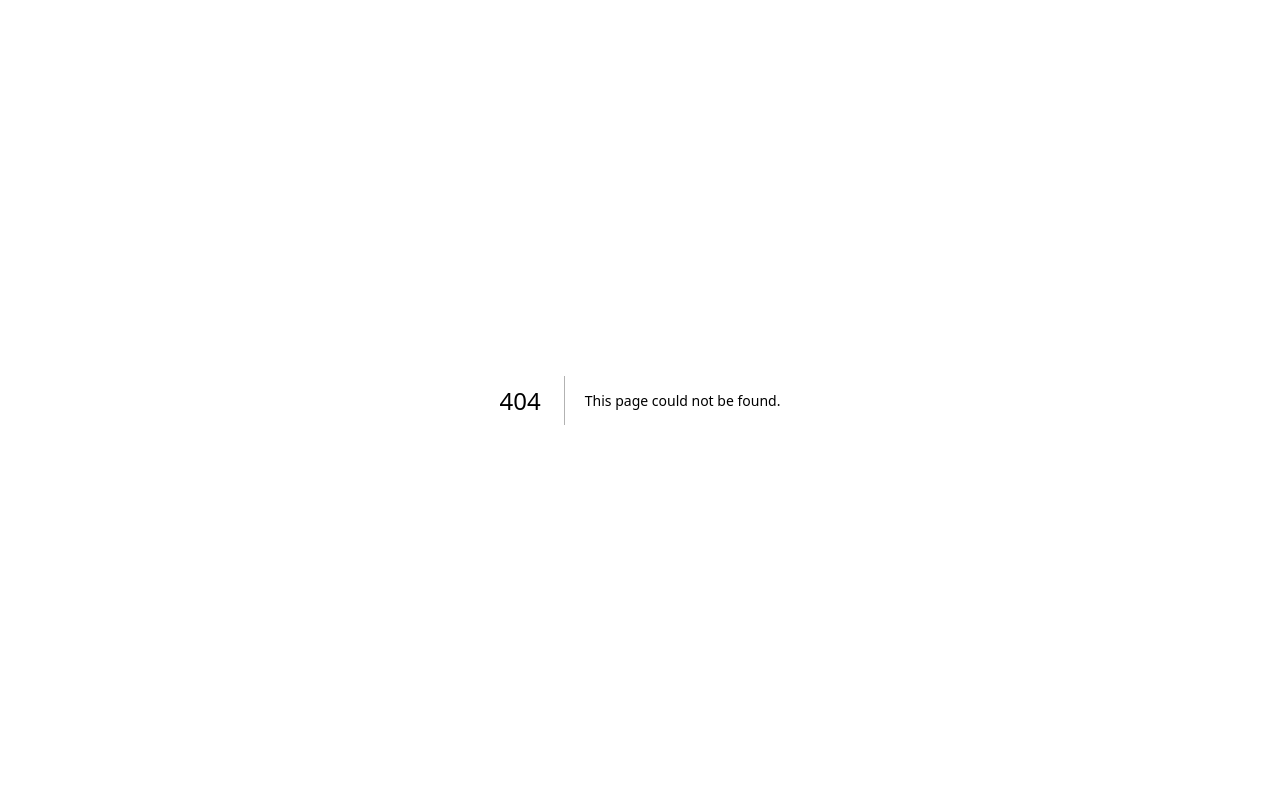
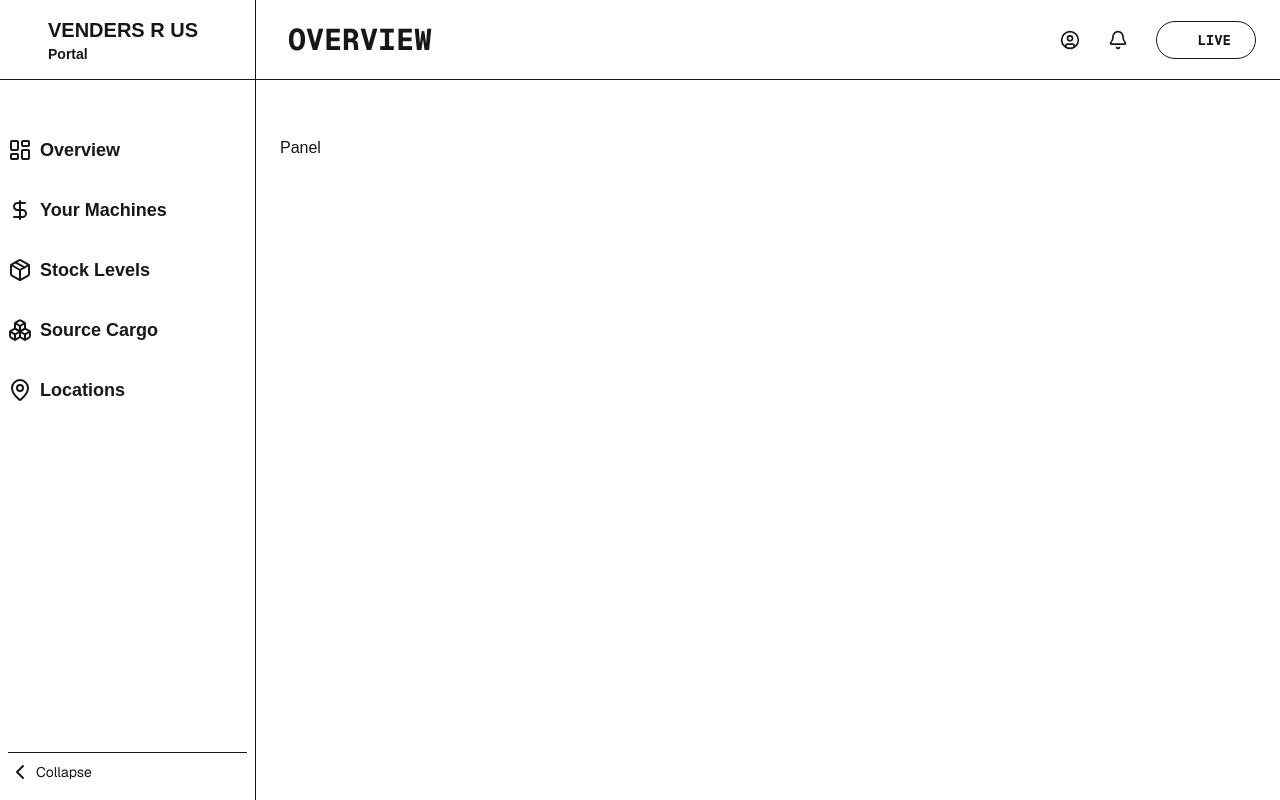
Before and after one commit to Nathan-s-Anthony/vendpro, a Next.js app: page /dashboard in a window 1280 px wide. Before the commit this address had no page. Built offline with nearby package versions, Linux system fonts and the light colour scheme.

Commit message:
Dashboard Page

```diff
--- /dev/null
+++ b/app/dashboard/page.tsx
@@ -0,0 +1,24 @@
+import Panel from "../components/panel";
+import ToolBar from "../components/toolbar";
+export default function Dashboard() {
+    const navigationMenu = [
+        {
+            id: 0,
+            name: "Overview",
+
+        }
+    ]
+    return (
+        <div className=" grid h-screen relative overflow-hidden w-screen grid-cols-[250px_1fr] grid-rows-[auto_1fr]">
+            <ToolBar />
+            <div className="min-w-0 absolute col-span-2 w-full mt-30 lg:mt-30 lg:px-6 py-4 lg:ml-64 ml-0 ">
+                <Panel />
+            </div>
+        </div>
+    )
+}
+
+export const metadata = {
+    title: "Vendpro - One stop app for vendors to run their business",
+    description: "Vendpro is a comprehensive platform designed to empower vendors in managing their businesses efficiently.",
+};
```
